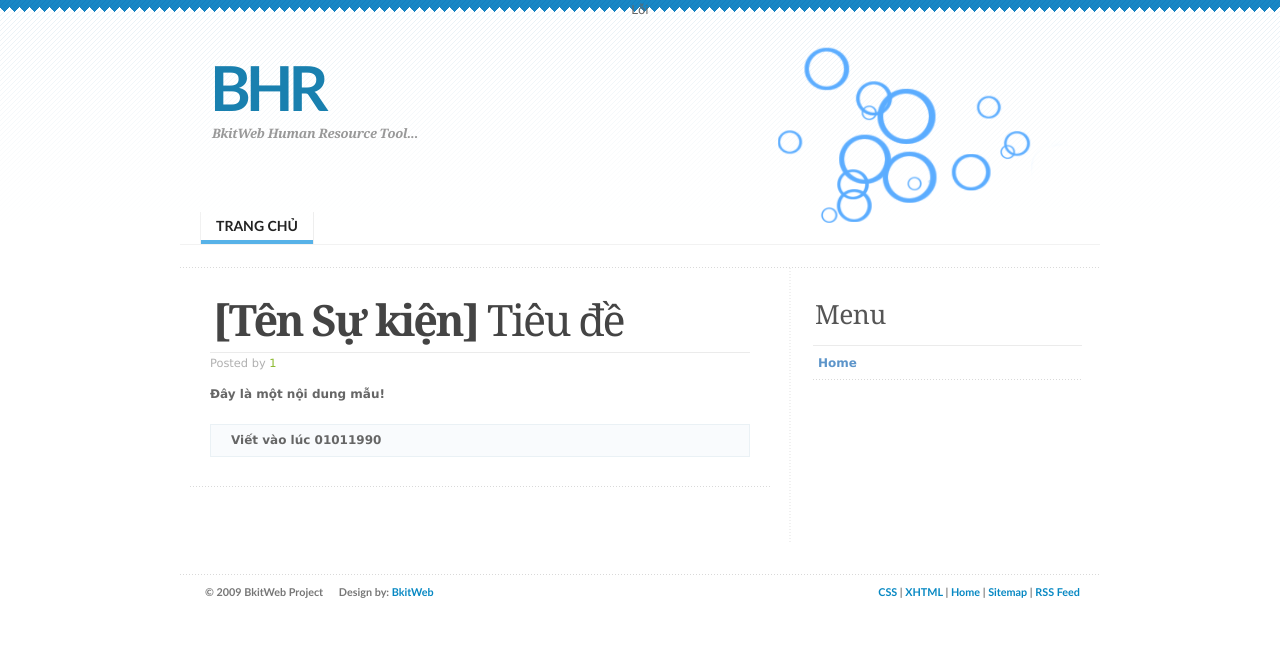
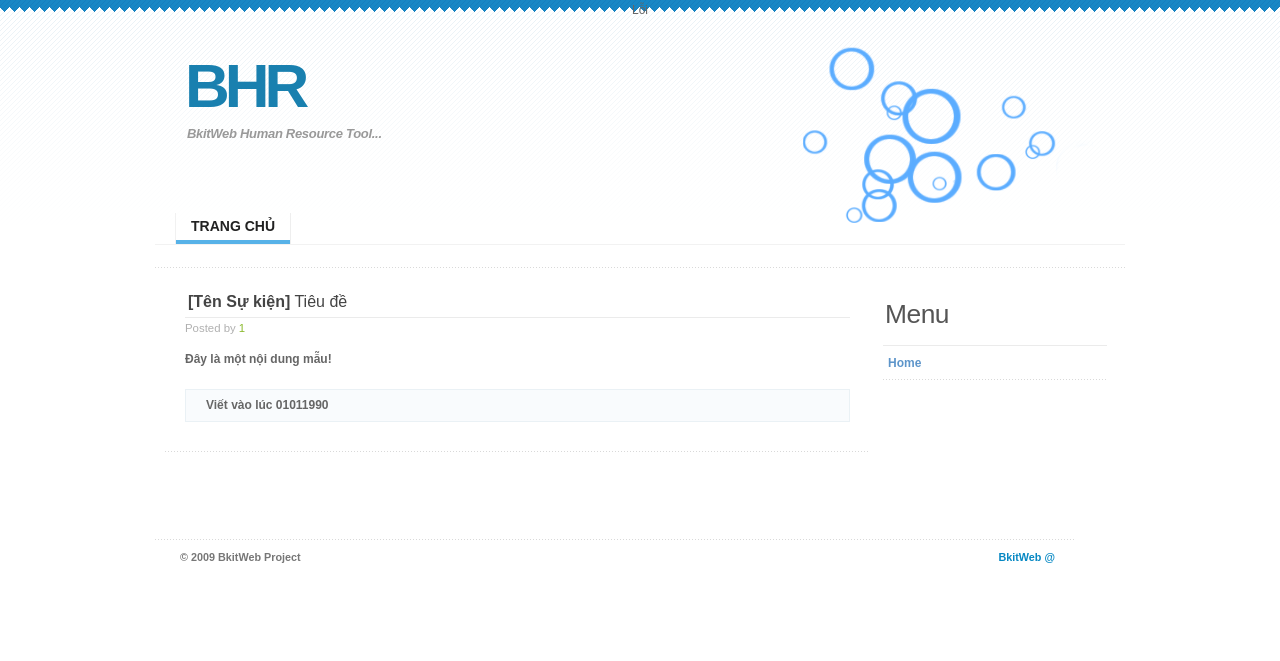
Before and after one commit to kimkha/bkitweb01, a PHP site: page / in a window 1280 px wide. Shown: the top 661 px of the page. Run offline with PHP 8.4, Linux system fonts and the light colour scheme.

Commit message:
Update Layout !!!

```diff
--- a/src/themes/default/css/FreshPick.css
+++ b/src/themes/default/css/FreshPick.css
@@ -1,5 +1,5 @@
 body {
-	font: 12px/170% 'Lucida Grande', 'Lucida Sans Unicode', Geneva, Verdana, Sans-Serif;
+	font: 12px/170% Arial,Tahoma, Geneva, Verdana, Sans-Serif;
 	color: #666666;
 	margin: 0;
 	padding: 0;
@@ -27,7 +27,7 @@ a:hover.more-link {
 
 /* Headers */
 h1, h2, h3, h4 {
-	font: bold 1em/1.5em Georgia, 'Times New Roman', Times, serif;
+	font: bold 1em/1.5em Arial,Georgia, 'Times New Roman', Times, serif;
 	color: #555;
 	margin: 10px 20px 7px 20px;
 }
@@ -73,7 +73,7 @@ code {
   	text-align: left;
   	display: block;
   	overflow: auto;
-  	font: 500 1em/1.5em 'Lucida Console', 'Courier New', Monospace;
+  	font: 500 1em/1.5em Arial,'Lucida Console', 'Courier New', Monospace;
   	/* white-space: pre; */
   	border: 1px solid #F0F0F0;
 	background: #F8F8F8;
@@ -91,7 +91,7 @@ blockquote {
 	font-size: 17px;
 	line-height: 1.5em;
 	font-style: italic;
-	font-family: Georgia, 'Times New Roman', Times, Serif;
+	font-family: Arial,Georgia, 'Times New Roman', Times, Serif;
 	color: #555;
 }
 strong {
@@ -171,7 +171,7 @@ input.button {
    LAYOUT
 ------------------------------------------- */
 #wrap {
-	width: 920px;
+	width: 970px;
 	margin: 0 auto;
 	text-align: left;
 }
@@ -186,7 +186,7 @@ input.button {
 #header h1#logo-text a {
 	position: absolute;
 	margin: 0; padding: 0 5px 0 0;
-	font: bold 62px 'Trebuchet MS', 'Helvetica Neue', Arial, Sans-Serif;
+	font: bold 62px Arial,'Trebuchet MS', 'Helvetica Neue', Arial, Sans-Serif;
 	letter-spacing: -5px;
 	color: #1980AF;
 	text-decoration: none;
@@ -198,7 +198,7 @@ input.button {
 #header p#slogan {
 	position: absolute;
 	margin: 0; padding:  0 5px 0 0;
-	font-family: Georgia, 'Times New Roman', Times, serif;;
+	font-family: Arial,Georgia, 'Times New Roman', Times, serif;;
 	font-weight: bold;
 	font-size: 13px;
 	line-height: 1.8em;
@@ -223,7 +223,7 @@ input.button {
 	position: absolute;
 	left: 0px;	bottom: 20px;
 	margin: 0; padding: 0 0 0 20px;
-	width: 900px;
+	width: 950px;
 	border-bottom: 1px solid #F2F2F2;
 	/* z-index: 99999; */
 }
@@ -243,7 +243,7 @@ input.button {
 	margin: 0;
 	padding: 5px 15px 10px 15px;
 	color: #666666;
-	font: bold 14px 'Trebuchet MS', Arial, Sans-Serif;
+	font: bold 14px Arial,'Trebuchet MS', Arial, Sans-Serif;
 	text-transform: uppercase;
 	border-right: 1px solid #EEE;
 }
@@ -273,7 +273,7 @@ input.button {
 	width: 900px;
 }
 #featured h2 {
-	font: normal 3.8em Georgia, 'Times New Roman', Times, Serif;
+	font: normal 3.8em Arial,Georgia, 'Times New Roman', Times, Serif;
 	color: #295177;
 	letter-spacing: -2.0px;
 	margin-bottom: 0;
@@ -326,18 +326,18 @@ input.button {
 #content-outer {
 	clear: both;
 	float: left;
-	width: 920px;
+	width: 970px;
 	margin: 0; padding: 0;
-	background: transparent url(../images/hor-line.gif) repeat-y center 0;
+	/*background: transparent url(../images/hor-line.gif) repeat-y center 0;				*/
 }
 #content-wrap {
 	float: left;
-	width: 920px;
+	width: 970px;
 	background: transparent url(../images/dotted-lines.gif) repeat-x;
 }
 #content {
 	float: left;
-	width: 900px;
+	width: 950px;
 	margin-left: 10px;
 	display: inline;
 	padding-bottom: 40px;
@@ -345,12 +345,13 @@ input.button {
 
 /* columns */
 #left {
-	width: 580px;
+	width: 705px;	/*580*/
 	float: left;
 	padding-top: 15px;
+	/*border:#F00 dashed 1px;*/
 }
-#right {
-	width: 285px;
+#right {/*285*/
+	width: 240px;
 	float: right;
 	padding-top: 5px;
 }
@@ -359,9 +360,9 @@ input.button {
 	margin-left: 10px;
 }
 #left h2 {
-	font: normal 3.6em Georgia, 'Times New Roman', Times, Serif;
+	font-family: Arial,Georgia, 'Times New Roman', Times, Serif;
+	font-size:16px;
 	color: #444;
-	letter-spacing: -2.2px;
 	margin-bottom: 0px;
 	padding-bottom: 3px;
 	padding-left: 3px;
@@ -436,7 +437,7 @@ input.button {
 }
 .sidemenu ul li a span {
 	color: #9F9F9F;
-	font-family: Georgia, 'Times New Roman', Times, Serif;
+	font-family: Arial,Georgia, 'Times New Roman', Times, Serif;
 	font-style: normal;
 	font-weight: normal;
 	font-size: .9em;
@@ -494,7 +495,7 @@ input.button {
 #footer-outer .footer-list ul li a span {
 	font-style: italic;
 	font-weight: normal;
-	font-family: Georgia, 'Times New Roman', Times, Serif;
+	font-family: Arial,Georgia, 'Times New Roman', Times, Serif;
 	font-size: .95em;
 }
 #footer-outer .footer-list ul li a:hover,
@@ -509,7 +510,7 @@ input.button {
 	background: url(../images/dotted-lines.gif) repeat-x;
 	width: 920px;
 	margin: 30px auto 0 auto;
-	font-family: 'Trebuchet MS', 'Helvetica Neue', Arial, sans-serif;
+	font-family: Arial,'Trebuchet MS', 'Helvetica Neue', Arial, sans-serif;
 	font-size: .9em;
 	color: #777;
 	border-bottom: 50px solid #FFF;
--- a/src/themes/default/footer.php
+++ b/src/themes/default/footer.php
@@ -6,17 +6,13 @@
 		<div class="bottom-left">
 			<p>
 			&copy; 2009 <strong>BkitWeb Project</strong>&nbsp; &nbsp; &nbsp;
-			Design by: <a href="http://www.bkitclub.net/">BkitWeb</a>
+
 			</p>
 		</div>
 
 		<div class="bottom-right">
 			<p>
-				<a href="http://jigsaw.w3.org/css-validator/check/referer">CSS</a> |
-		   	<a href="http://validator.w3.org/check/referer">XHTML</a>	|
-				<a href="index.html">Home</a> |
-				<a href="index.html">Sitemap</a> |
-				<a href="index.html">RSS Feed</a>
+				<a href="http://www.bkitclub.net/">BkitWeb @</a>
 			</p>
 		</div>
 	<!-- footer-bottom ends -->
```
